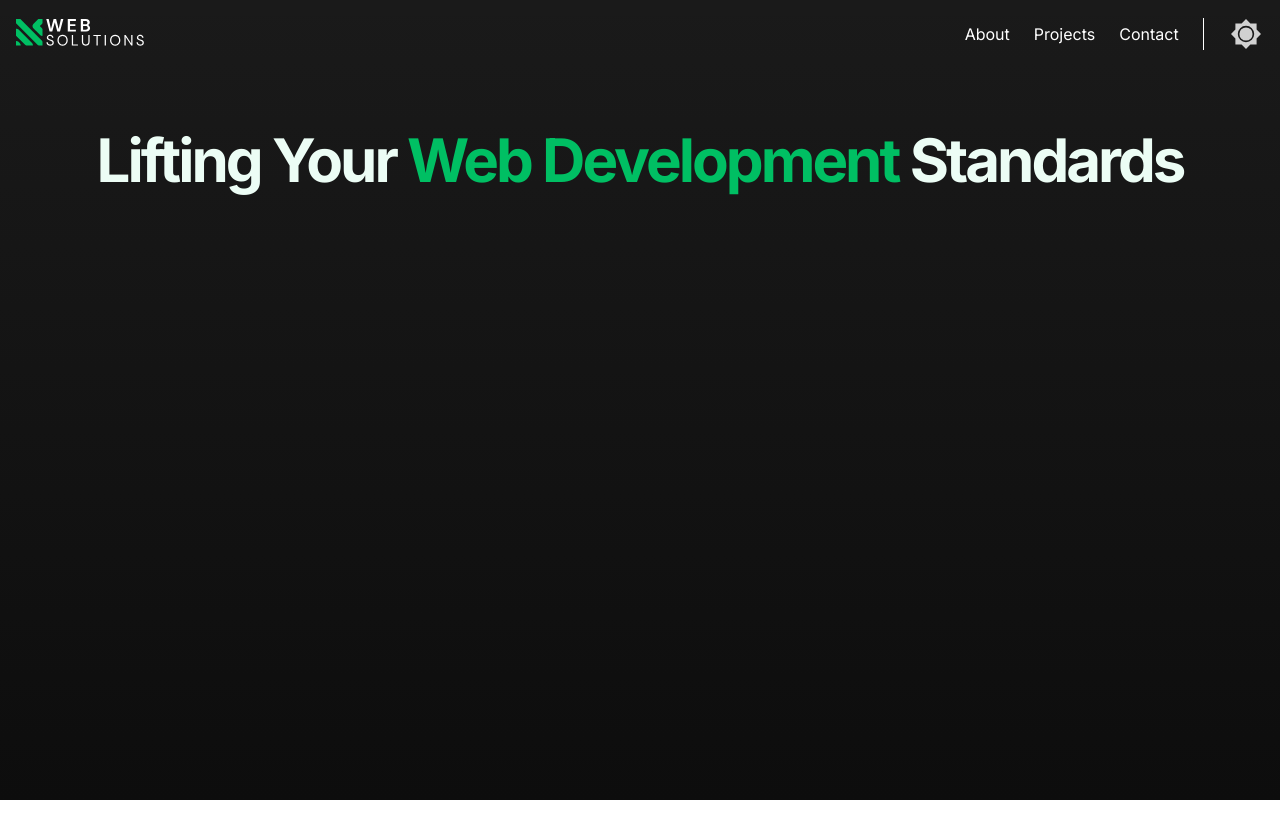
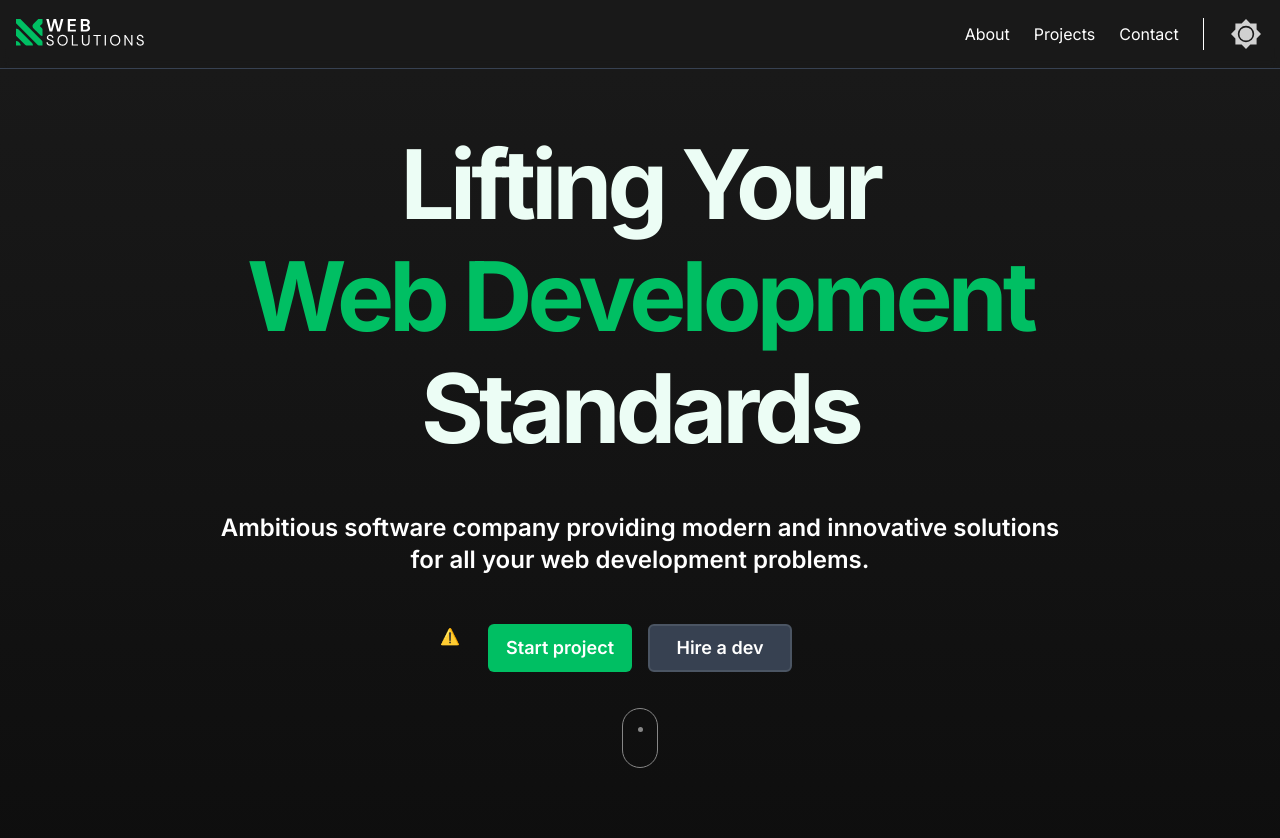
Before and after one commit to WebSolutions-Co/web-solution.dev, a Next.js app: page / in a window 1280 px wide. Shown: the top 838 px of the page. Before the commit the page ends 800 px from the top, so only its background shows below. Built offline with nearby package versions, Linux system fonts and the light colour scheme; no server answers.

Commit message:
add lottie animations, scroll indicator,

```diff
--- a/app/globals.css
+++ b/app/globals.css
@@ -15,18 +15,18 @@
 	--light-foreground-rgb: 0, 0, 0;
 	--light-background-start-rgb: 255, 255, 255;
 	--light-background-end-rgb: 255, 255, 255;
-	--foreground-rgb: var(--light-foreground-rgb);
-	--background-start-rgb: var(--light-background-start-rgb);
-	--background-end-rgb: var(--light-background-end-rgb);
+	--foreground-rgb: var(--dark-foreground-rgb);
+	--background-start-rgb: var(--dark-background-start-rgb);
+	--background-end-rgb: var(--dark-background-end-rgb);
 }
 
-@media (prefers-color-scheme: dark) {
+/* @media (prefers-color-scheme: dark) {
 	:root {
 		--foreground-rgb: var(--dark-foreground-rgb);
 		--background-start-rgb: var(--dark-background-start-rgb);
 		--background-end-rgb: var(--dark-background-end-rgb);
 	}
-}
+} */
 
 .light-theme {
 	--foreground-rgb: var(--light-foreground-rgb);
@@ -40,6 +40,16 @@
 	--background-end-rgb: var(--dark-background-end-rgb);
 }
 
+body {
+	color: rgb(var(--foreground-rgb));
+	background: linear-gradient(
+			to bottom,
+			transparent,
+			rgb(var(--background-end-rgb))
+		)
+		rgb(var(--background-start-rgb));
+}
+
 main {
 	color: rgb(var(--foreground-rgb));
 	background: linear-gradient(
@@ -48,6 +58,10 @@ main {
 			rgb(var(--background-end-rgb))
 		)
 		rgb(var(--background-start-rgb));
+}
+
+.desktop-navigation {
+	backdrop-filter: saturate(180%) blur(5px);
 }
 
 #switch-theme {
--- a/app/page.tsx
+++ b/app/page.tsx
@@ -4,7 +4,7 @@ import useTheme from './hooks/useTheme';
 import Header from './ui/HomePage/Header';
 
 const Home = () => {
-	const { isDark, setTheme } = useTheme();
+	const { isDark } = useTheme();
 
 	return (
 		<main
@@ -12,6 +12,9 @@ const Home = () => {
 				isDark ? 'dark-theme dark' : 'light-theme'
 			} flex min-h-screen flex-col w-full items-center justify-between px-2`}
 		>
+			{/* <div className='absolute -left-[10vw] top-64 z-10 w-[25vw]'>
+				<LottieAnimation animation='https://lottie.host/5ffddeea-0137-4619-8829-0a051823b1a5/Mig6sBBJ4i.json' />
+			</div> */}
 			<Header />
 		</main>
 	);
--- a/app/ui/HomePage/Header.tsx
+++ b/app/ui/HomePage/Header.tsx
@@ -1,13 +1,39 @@
 import React from 'react';
+import LottieAnimation from '../animations/LottieAnimation';
 
 const Header = () => {
 	return (
-		<div className='w-full mt-32'>
-			<h1 className='text-6xl font-bold tracking-tighter leading-[4rem] text-center text-emerald-50'>
-				Lifting <span className=' hidden sm:inline'>Your</span>{' '}
-				<span className='sm:text-green-500'>Web</span>{' '}
-				<span className='text-green-500'>Development</span> Standards
-			</h1>
+		<div className='w-full flex items-center flex-col h-screen relative mt-12 md:mt-16 lg:mt-32'>
+			<div className='flex flex-col gap-8 md:gap-12 items-center'>
+				<h1 className='text-6xl sm:text-7xl lg:text-8xl font-bold tracking-tighter leading-[4rem] lg:leading-[7rem] text-center text-gray-800 dark:text-emerald-50'>
+					Lifting <span className=' hidden sm:inline'>Your</span>{' '}
+					<br className='hidden md:block' />
+					<span className='sm:text-green-500'>Web</span>{' '}
+					<span className='text-green-500'>Development</span>
+					<br />
+					Standards
+				</h1>
+				<p className='text-lg sm:text-xl w-full sm:w-5/6 lg:w-full md:text-2xl font-semibold text-center text-black dark:text-white'>
+					Ambitious software company providing modern and innovative
+					solutions
+					<br />
+					for all your web development problems.
+				</p>
+				<div className='flex gap-4 items-center z-20'>
+					<button className='bg-green-500 h-12 w-36 font-semibold text-lg text-white rounded-md hover:bg-green-400 transition-all active:scale-95'>
+						Start project
+					</button>
+					<button className='bg-gray-700 dark:bg-gray-700 h-12 w-36 font-semibold dark:border-2 dark:border-gray-600 text-lg text-white  rounded-md transition-all active:scale-95 hover:bg-gray-600'>
+						Hire a dev
+					</button>
+				</div>
+			</div>
+			<div className='w-[50vh] -translate-y-8 sm:-translate-y-12'>
+				<LottieAnimation animation='https://lottie.host/78794e14-1d31-4291-b3df-dced424cda5d/IGxE4TKb7x.json' />
+			</div>
+			<div className='absolute w-full bottom-40 md:bottom-40 left-0 hidden md:flex justify-center'>
+				<div className='w-[36px] animate-mouseMoveDown h-[60px] border-[1px] rounded-[18px] dark:border-white border-gray-800 relative after:h-[5px] after:w-[5px] after:block after:bg-black dark:after:bg-white opacity-50 after:animate-mouseScrollDown after:left-[15px] after:absolute after:rounded-full' />
+			</div>
 		</div>
 	);
 };
--- a/app/ui/Navigation/components/DesktopNavigation.tsx
+++ b/app/ui/Navigation/components/DesktopNavigation.tsx
@@ -10,14 +10,16 @@ import ToggleThemeButton from './ToggleThemeButton';
 
 const DesktopNavigation = () => {
 	const [hoveredItem, setHoveredItem] = useState('');
-	const { isDark, setTheme } = useTheme();
+	const { isDark } = useTheme();
 	const pathname = usePathname();
 
 	return (
 		<div
-			className={`hidden lg:flex w-full left-0 fixed top-0 p-4 ${
-				isDark ? 'dark dark-theme' : 'light-theme'
-			}`}
+			className={`hidden desktop-navigation lg:flex w-full z-50 left-0 fixed top-0 p-4 ${
+				isDark
+					? 'dark dark-theme bg-darkBg bg-opacity-80'
+					: 'light-theme bg-white bg-opacity-80'
+			} border-b-[1px] border-gray-700`}
 		>
 			<div className='flex max-w-content w-full mx-auto justify-between'>
 				<Link href={'/'}>
--- /dev/null
+++ b/app/ui/animations/LottieAnimation.tsx
@@ -0,0 +1,12 @@
+import { Player } from '@lottiefiles/react-lottie-player';
+import React from 'react';
+
+export interface LottieAnimationProps {
+	animation: string;
+}
+
+const LottieAnimation: React.FC<LottieAnimationProps> = ({ animation }) => {
+	return <Player autoplay loop src={animation} className='h-full w-full' />;
+};
+
+export default LottieAnimation;
--- a/package.json
+++ b/package.json
@@ -9,6 +9,7 @@
 		"lint": "next lint"
 	},
 	"dependencies": {
+		"@lottiefiles/react-lottie-player": "^3.5.3",
 		"@reduxjs/toolkit": "^2.0.1",
 		"next": "14.0.4",
 		"react": "^18",
--- a/tailwind.config.ts
+++ b/tailwind.config.ts
@@ -33,6 +33,26 @@ const config: Config = {
 			maxWidth: {
 				content: '1376px',
 			},
+			animation: {
+				mouseMoveDown:
+					'moveDown 3s infinite cubic-bezier(0.4, 0, 0.2, 1)',
+				mouseScrollDown:
+					'scrollDown 3s infinite cubic-bezier(0.4, 0, 0.2, 1)',
+			},
+			keyframes: {
+				moveDown: {
+					'0%': { top: '0' },
+					'70%': { top: '10px' },
+					'90%': { top: '0' },
+					'100%': { top: '0' },
+				},
+				scrollDown: {
+					'0%': { top: '18px', opacity: '1' },
+					'70%': { top: '54px', opacity: '0' },
+					'90%': { top: '18px', opacity: '0' },
+					'100%': { top: '18px', opacity: '1' },
+				},
+			},
 		},
 	},
 	darkMode: 'class',
```
Also changed, not shown: 1 other file (tests, documents, lock files or other folders).
